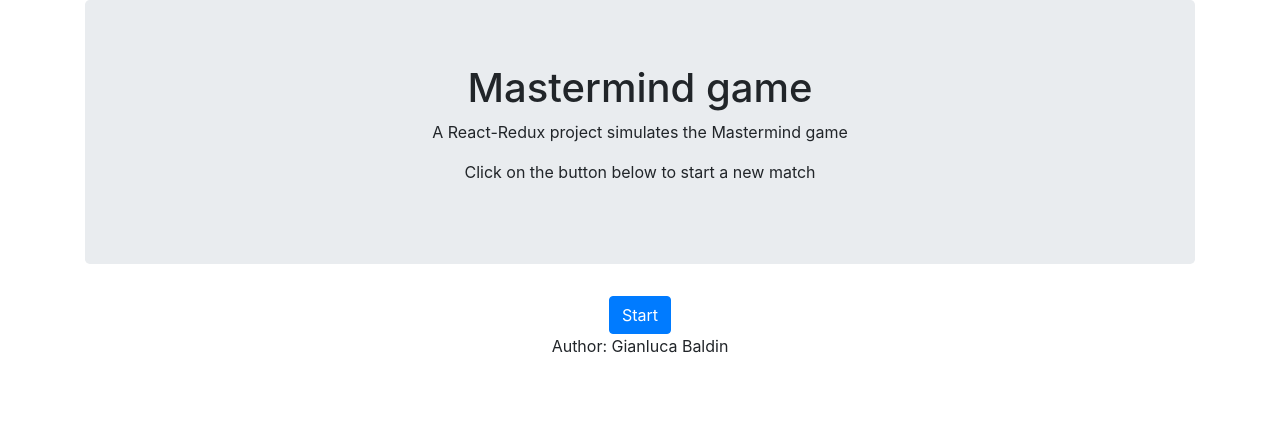
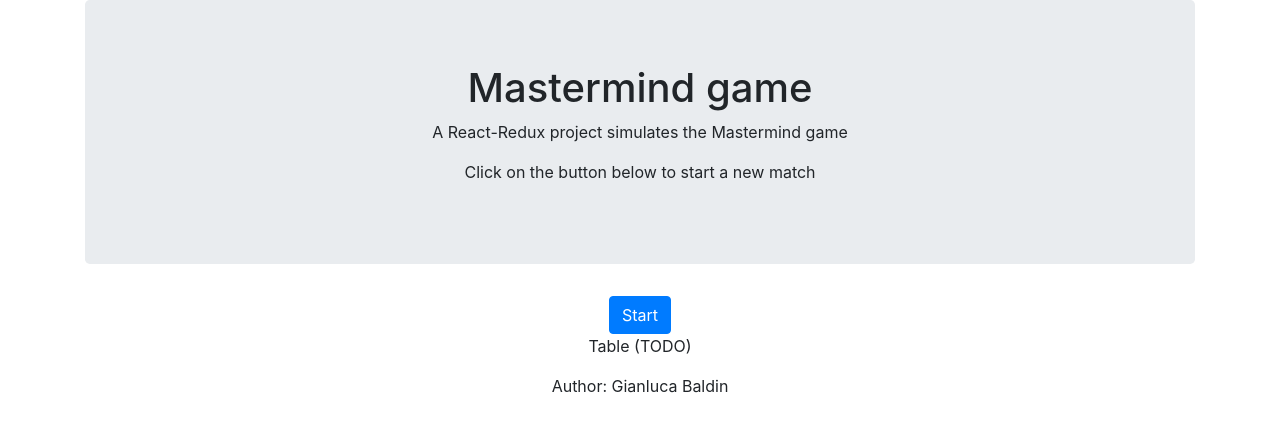
Before and after one commit to gianlucabaldin/mastermind, a React (Create React App) app: page / in a window 1280 px wide. Shown: the top 432 px of the page. Built offline with nearby package versions, Linux system fonts and the light colour scheme.

Commit message:
naming refactoring

```diff
--- a/src/App.js
+++ b/src/App.js
@@ -1,29 +1,20 @@
 import React from 'react';
 import './App.css';
-import { Button, Container, Col, Row } from 'react-bootstrap';
+import { Container } from 'react-bootstrap';
 import 'bootstrap/dist/css/bootstrap.min.css';
-import { connect } from 'react-redux';
-import { start } from './store/actions/actions'
 import { Header } from './components/Header'
 import { Footer } from './components/Footer'
+import Board from './components/Board'
 
 const App = () => {
   return (
     <Container className="App">
       <Header />
-      <Row>
-        <Col>
-          <Button variant="primary" onClick={start}>
-            Start
-          </Button>
-        </Col>
-      </Row>
+      <Board />
       <Footer />
     </Container >
   );
 }
 
-const mapDispatchToProps = {
-  start
-}
-export default connect(undefined, mapDispatchToProps)(App);
+
+export default App;
--- a/src/components/Board.js
+++ b/src/components/Board.js
@@ -1,8 +1,30 @@
 import React from 'react';
+import { Table, Row, Col, Button } from 'react-bootstrap';
+import { connect } from 'react-redux';
+import { start } from '../store/actions/mastermindActions'
 
-import { Table } from 'react-bootstrap';
+const Board = () => {
 
-export const Board = () => {
+  return (
+    <>
+      <Row>
+        <Col>
+          <Button variant="primary" onClick={start}>
+            Start
+          </Button>
+        </Col>
+      </Row>
+      <Row>
+        <Col>
+          <Table>Table (TODO)</Table>
+        </Col>
+      </Row>
+    </>
+  )
+}
 
-  return <Table>prova</Table>
+const mapDispatchToProps = {
+  start
 }
+
+export default connect(undefined, mapDispatchToProps)(Board);
--- a/src/index.js
+++ b/src/index.js
@@ -5,7 +5,7 @@ import { createStore } from 'redux';
 import './index.css';
 import App from './App';
 import * as serviceWorker from './serviceWorker';
-import reducer from './store/reducers/index';
+import { reducer } from './store/reducers/index';
 
 const store = createStore(
   reducer,
--- a/src/store/actions/actions.js
+++ b/src/store/actions/mastermindActions.js
@@ -1,4 +1,4 @@
-import {START, ATTEMPT, RESET} from '../consts/consts'
+import {START, ATTEMPT, RESET} from '../consts/mastermindConsts'
 
 export const start = () => ({
   type: START
--- a/src/store/reducers/index.js
+++ b/src/store/reducers/index.js
@@ -1,5 +1,7 @@
 import { combineReducers } from 'redux'
-import { attempts } from './reducers'
-export default combineReducers({
-  attempts
+import { mastermindReducer } from './mastermindReducer'
+
+
+export const reducer = () => combineReducers({
+  mastermindReducer
 })
--- a/src/store/reducers/reducers.js
+++ b/src/store/reducers/mastermindReducer.js
@@ -1,11 +1,11 @@
-import { START, ATTEMPT, RESET } from '../consts/consts'
+import { START, ATTEMPT, RESET } from '../consts/mastermindConsts'
 
 const initialState = {
   playing: false,
   attempts: []
 }
 
-export const attempts = (state = initialState, action) => {
+export const mastermindReducer = (state = initialState, action) => {
   switch (action.type) {
     case START:
       return {
```
Also changed, not shown: src/store/consts/mastermindConsts.js (renamed from src/store/consts/consts.js).
